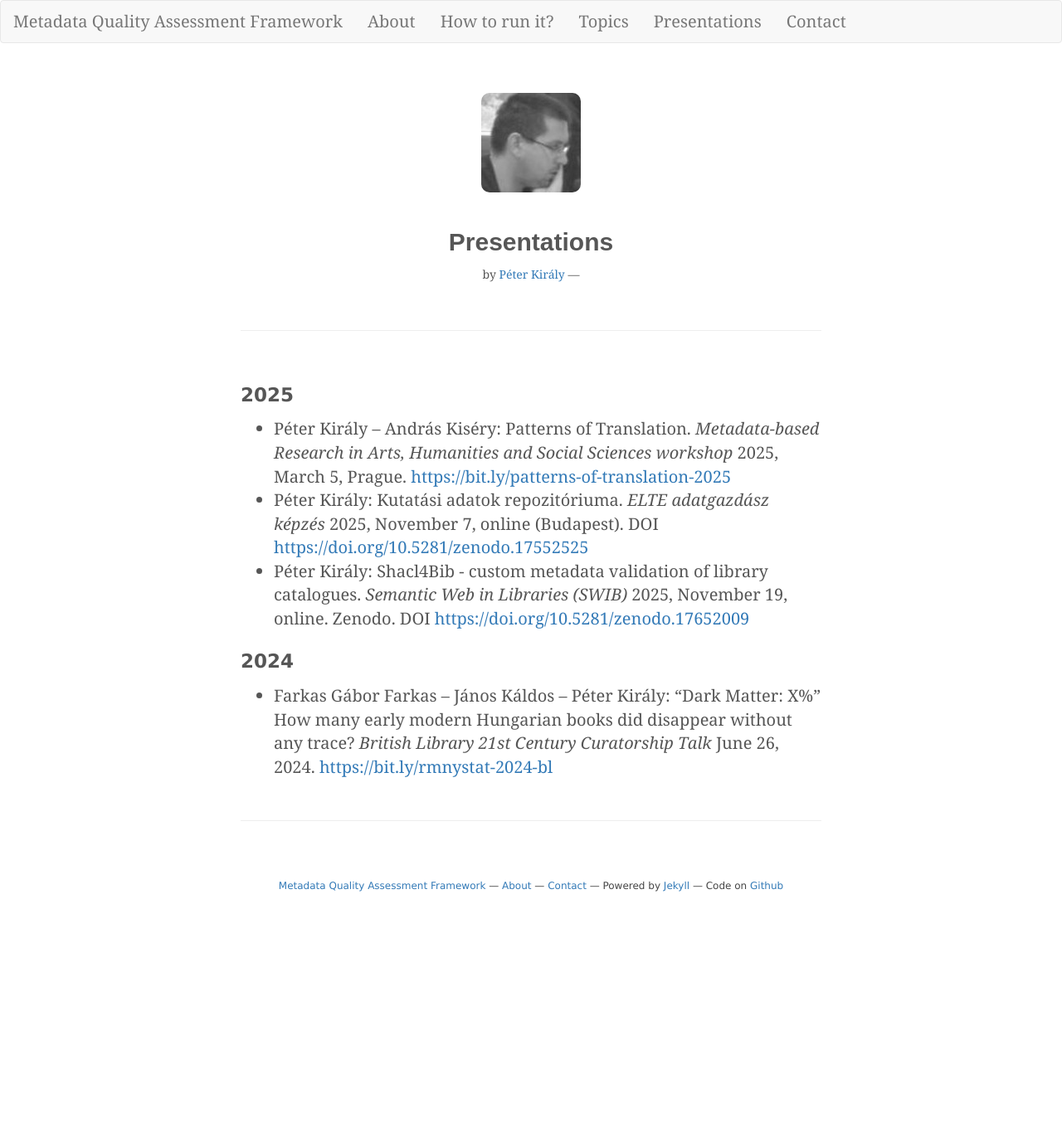
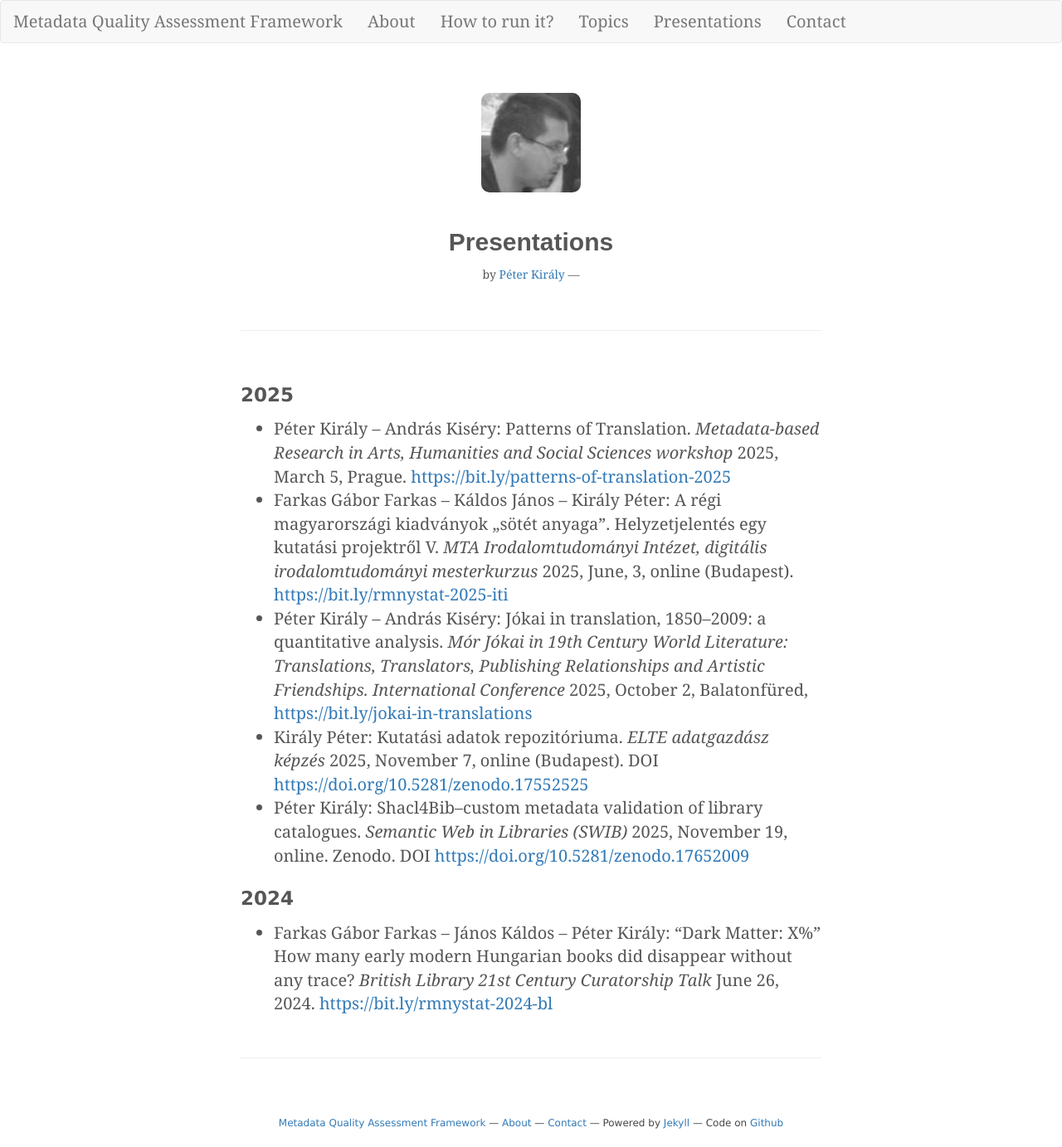
Before and after one commit to pkiraly/pkiraly.github.io, a Jekyll site: the page built from presentations.md, in a window 1280 px wide. Shown: the whole page at 83% size. Built offline with Jekyll 4.4.1, drawn with Linux system fonts in a browser that asks for light colours; nearby versions of some CDN libraries; some web fonts are replaced; comment, search, counter and statistics services are not loaded; before the commit the page ends 1097 px from its top, so only the background shows below that.

Commit message:
Add presentations

```diff
--- a/presentations.md
+++ b/presentations.md
@@ -20,8 +20,10 @@ p {
 ## 2025
 
 * Péter Király – András Kiséry: Patterns of Translation. _Metadata-based Research in Arts, Humanities and Social Sciences workshop_ 2025, March 5, Prague. [https://bit.ly/patterns-of-translation-2025](https://bit.ly/patterns-of-translation-2025)
-* Péter Király: Kutatási adatok repozitóriuma. _ELTE adatgazdász képzés_ 2025, November 7, online (Budapest). DOI [https://doi.org/10.5281/zenodo.17552525](https://doi.org/10.5281/zenodo.17552525)
-* Péter Király: Shacl4Bib - custom metadata validation of library catalogues. _Semantic Web in Libraries (SWIB)_ 2025, November 19, online. Zenodo. DOI [https://doi.org/10.5281/zenodo.17652009](https://doi.org/10.5281/zenodo.17652009)
+* Farkas Gábor Farkas – Káldos János – Király Péter: A régi magyarországi kiadványok „sötét anyaga”. Helyzetjelentés egy kutatási projektről V. _MTA Irodalomtudományi Intézet, digitális irodalomtudományi mesterkurzus_ 2025, June, 3, online (Budapest). [https://bit.ly/rmnystat-2025-iti](https://bit.ly/rmnystat-2025-iti)
+* Péter Király – András Kiséry: Jókai in translation, 1850–2009: a quantitative analysis. _Mór Jókai in 19th Century World Literature: Translations, Translators, Publishing Relationships and Artistic Friendships. International Conference_ 2025, October 2, Balatonfüred, [https://bit.ly/jokai-in-translations](https://bit.ly/jokai-in-translations)
+* Király Péter: Kutatási adatok repozitóriuma. _ELTE adatgazdász képzés_ 2025, November 7, online (Budapest). DOI [https://doi.org/10.5281/zenodo.17552525](https://doi.org/10.5281/zenodo.17552525)
+* Péter Király: Shacl4Bib–custom metadata validation of library catalogues. _Semantic Web in Libraries (SWIB)_ 2025, November 19, online. Zenodo. DOI [https://doi.org/10.5281/zenodo.17652009](https://doi.org/10.5281/zenodo.17652009)
 
 ## 2024
 
```
